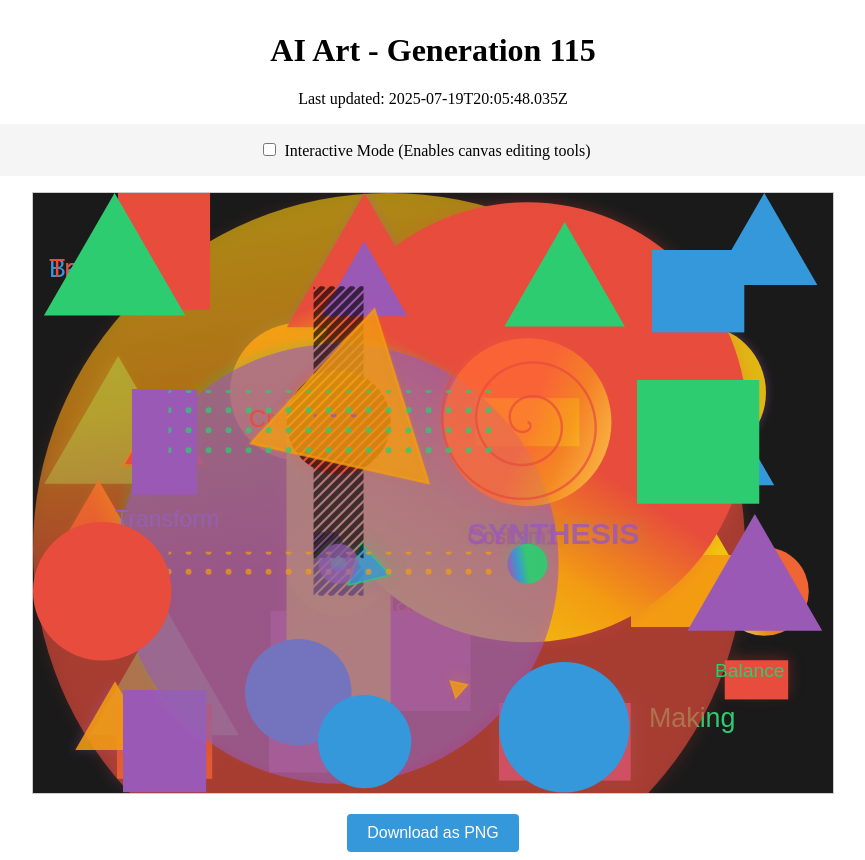
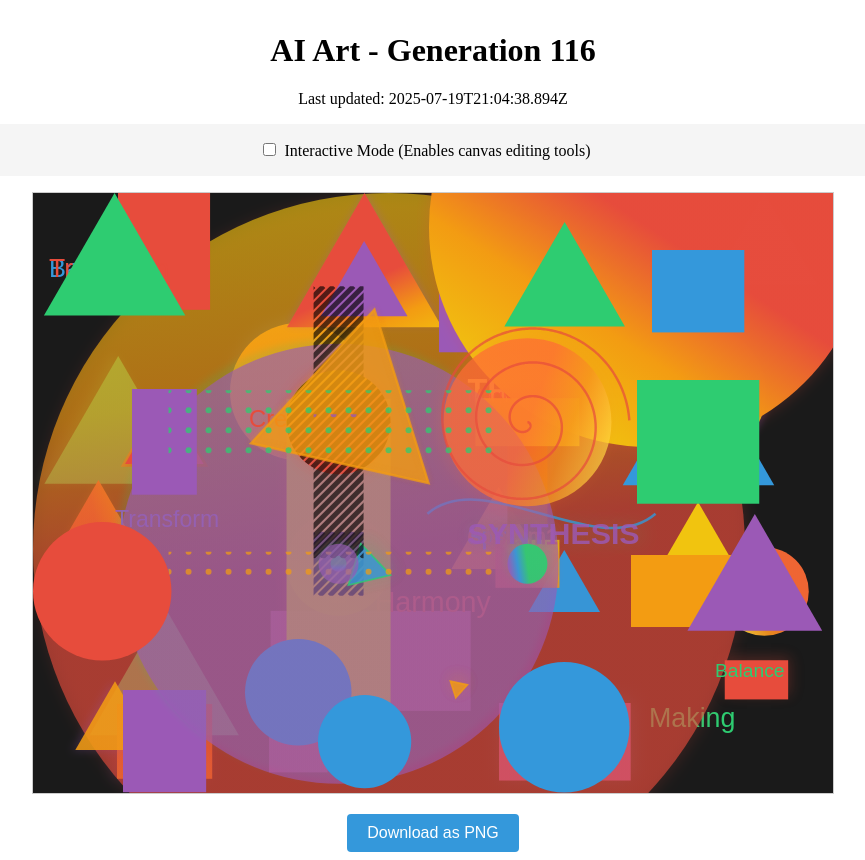
Before and after one commit to mcclowes/ai-art, a React (Vite) app: page / in a window 1280 px wide. Shown: the whole page, without its empty margins (207-1072 px from the left). Built offline with nearby package versions, Linux system fonts and the light colour scheme.

Commit message:
Improve artwork - Generation 116

```diff
--- a/src/artwork-state.ts
+++ b/src/artwork-state.ts
@@ -860,8 +860,8 @@ export const artworkState: ArtworkState = {
     },
     {
       "type": "circle",
-      "x": 494.4375772558714,
-      "y": 229.17181705809645,
+      "x": 616,
+      "y": 34,
       "radius": 220,
       "fillStyle": "#e74c3c",
       "gradient": {
@@ -1340,7 +1340,7 @@ export const artworkState: ArtworkState = {
       "id": "triangle_1752951862346"
     }
   ],
-  "generation": 115,
-  "lastUpdated": "2025-07-19T20:05:48.035Z",
+  "generation": 116,
+  "lastUpdated": "2025-07-19T21:04:38.894Z",
   "cycleStarted": "2025-07-16T19:12:58.892Z"
 };
```
